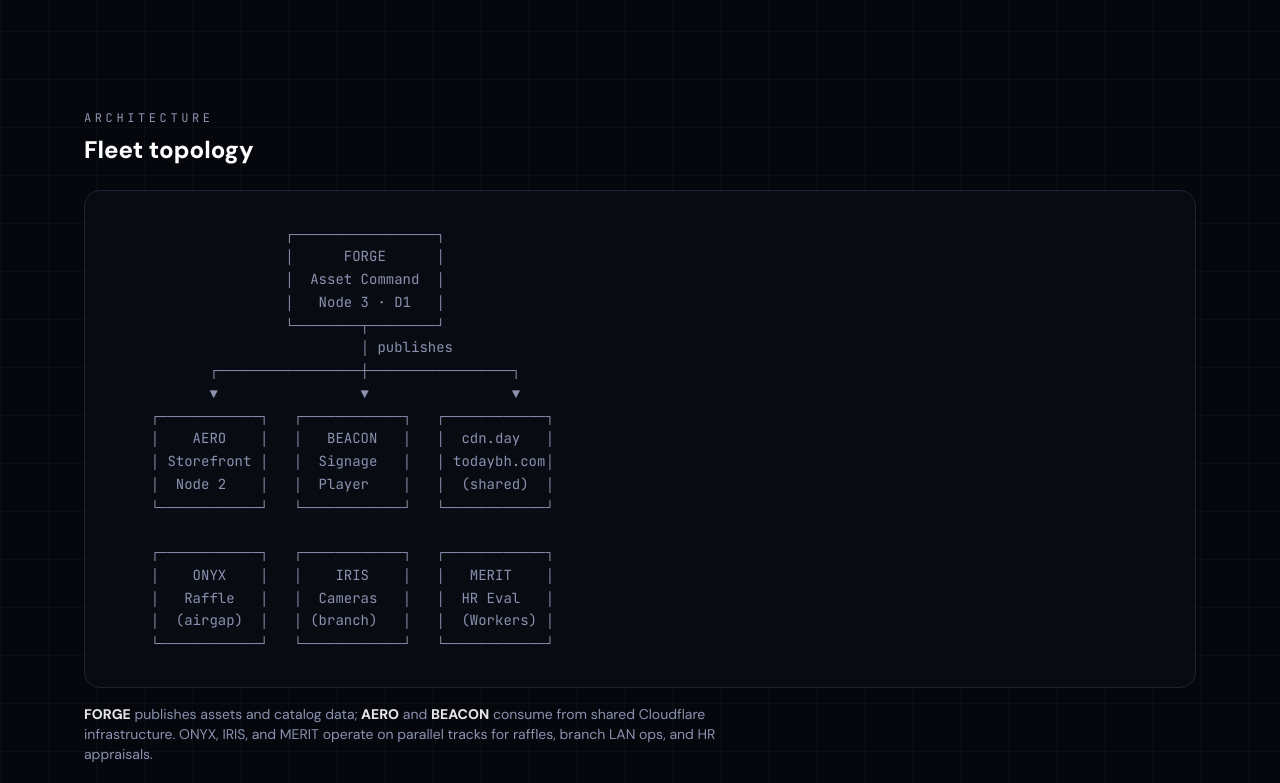
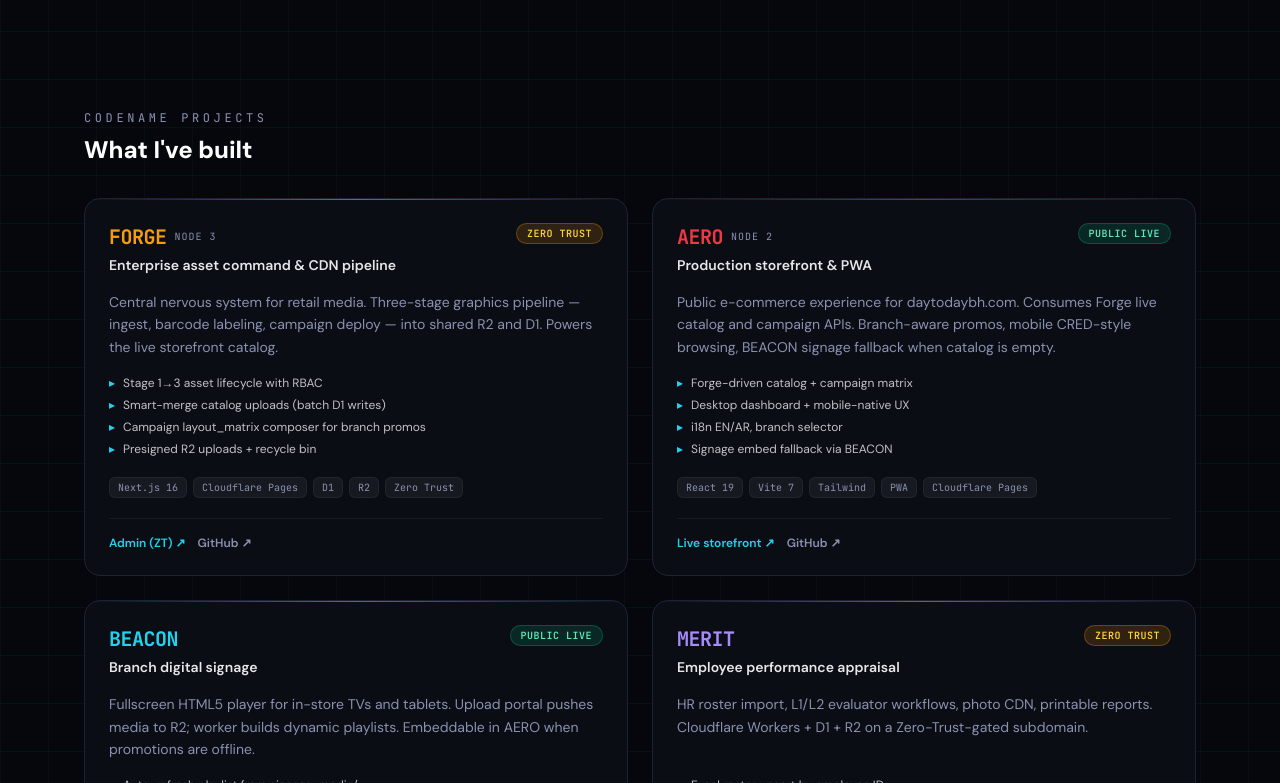
Before and after one commit to jiludkumar-therealone/my-portfolio, a React (Vite) app: page / in a window 1280 px wide. Shown: the part 497-1280 px from the top of the page. Built offline with nearby package versions, Linux system fonts and the light colour scheme.

Commit message:
content: remove fleet topology, portfolio-focused README

```diff
--- a/src/App.tsx
+++ b/src/App.tsx
@@ -1,5 +1,4 @@
 import { FLEET, HOMELAB, SHARED_INFRA } from './data/fleet';
-import { FleetDiagram } from './components/FleetDiagram';
 import { ProjectCard } from './components/ProjectCard';
 
 const GITHUB = 'https://github.com/jiludkumar-therealone';
@@ -16,7 +15,6 @@
             <span className="text-hyper-muted"> / portfolio</span>
           </a>
           <nav className="hidden sm:flex gap-6 text-xs font-semibold text-hyper-muted">
-            <a href="#fleet" className="hover:text-white transition">Fleet</a>
             <a href="#projects" className="hover:text-white transition">Projects</a>
             <a href="#infra" className="hover:text-white transition">Infra</a>
             <a href="#homelab" className="hover:text-white transition">Homelab</a>
@@ -63,19 +61,6 @@
               Live storefront ↗
             </a>
           </div>
-        </section>
-
-        {/* Fleet diagram */}
-        <section id="fleet" className="scroll-mt-24 mb-20">
-          <h2 className="font-mono text-xs uppercase tracking-[0.3em] text-hyper-muted mb-2">Architecture</h2>
-          <p className="text-2xl font-bold text-white mb-6">Fleet topology</p>
-          <FleetDiagram />
-          <p className="mt-4 text-sm text-hyper-muted max-w-2xl">
-            <strong className="text-white/90">FORGE</strong> publishes assets and catalog data;
-            <strong className="text-white/90"> AERO</strong> and <strong className="text-white/90">BEACON</strong> consume
-            from shared Cloudflare infrastructure. ONYX, IRIS, and MERIT operate on parallel tracks for
-            raffles, branch LAN ops, and HR appraisals.
-          </p>
         </section>
 
         {/* Projects */}
@@ -133,7 +118,7 @@
       <footer className="border-t border-hyper-border py-10">
         <div className="mx-auto max-w-6xl px-5 flex flex-col sm:flex-row justify-between gap-4 text-xs text-hyper-muted">
           <p>
-            © {new Date().getFullYear()} Jilu Dileep Kumar · Built with React + Vite · Deployed on Cloudflare Pages
+            © {new Date().getFullYear()} Jilu Dileep Kumar · React + Vite · Cloudflare Workers
           </p>
           <p className="font-mono">
             <a href="https://portfolio.hypernova-prime.in" className="text-hyper-cyan hover:underline">
--- a/src/components/FleetDiagram.tsx
+++ /dev/null
@@ -1,27 +0,0 @@
-export function FleetDiagram() {
-  return (
-    <div className="rounded-2xl border border-hyper-border bg-hyper-panel/60 p-6 md:p-8 font-mono text-xs md:text-sm overflow-x-auto">
-      <pre className="text-hyper-muted leading-relaxed whitespace-pre min-w-[320px]">
-{`                    ┌─────────────────┐
-                    │      FORGE      │
-                    │  Asset Command  │
-                    │   Node 3 · D1   │
-                    └────────┬────────┘
-                             │ publishes
-           ┌─────────────────┼─────────────────┐
-           ▼                 ▼                 ▼
-    ┌────────────┐   ┌────────────┐   ┌────────────┐
-    │    AERO    │   │   BEACON   │   │  cdn.day   │
-    │ Storefront │   │  Signage   │   │ todaybh.com│
-    │  Node 2    │   │  Player    │   │  (shared)  │
-    └────────────┘   └────────────┘   └────────────┘
-
-    ┌────────────┐   ┌────────────┐   ┌────────────┐
-    │    ONYX    │   │    IRIS    │   │   MERIT    │
-    │   Raffle   │   │  Cameras   │   │  HR Eval   │
-    │  (airgap)  │   │ (branch)   │   │  (Workers) │
-    └────────────┘   └────────────┘   └────────────┘`}
-      </pre>
-    </div>
-  );
-}
```
Also changed, not shown: 1 other file (tests, documents, lock files or other folders).
